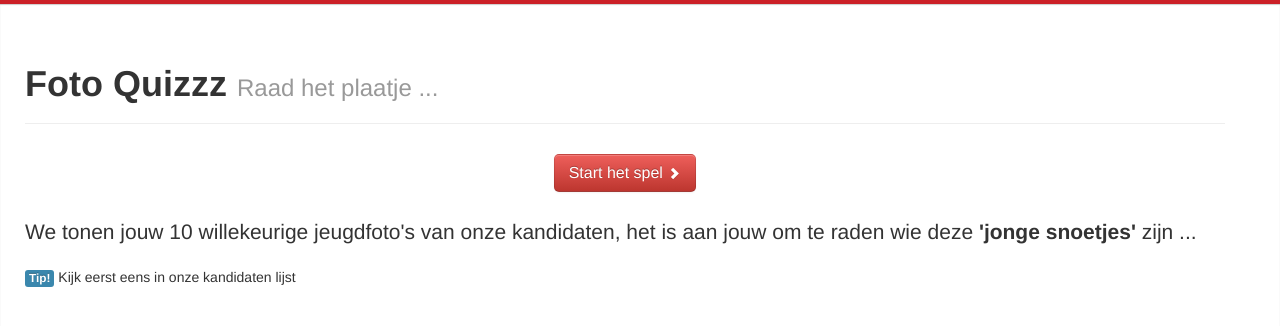
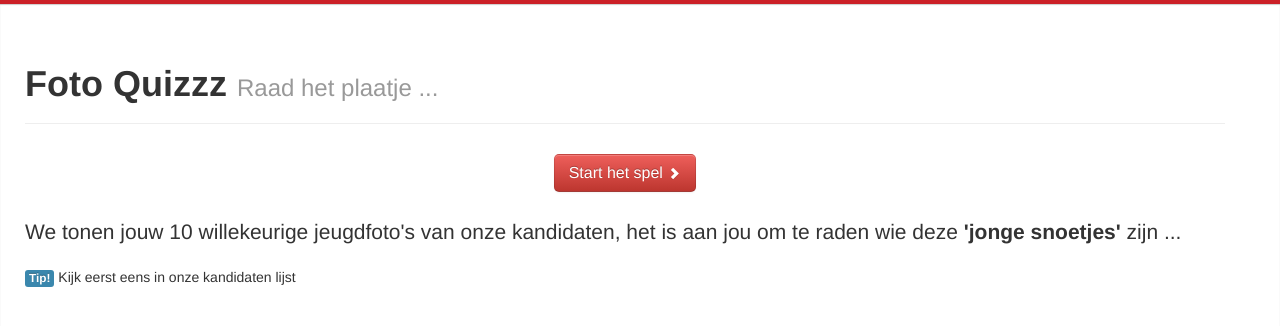
Before and after one commit to lukin0110/mobile-lijstburgemeester, a Django app: template templates/spel.html in a window 1280 px wide. Shown: the top 326 px of the page. Run offline with Django 3.2, Linux system fonts and the light colour scheme; the template is opened without the code that fills it, so the values that code supplies are empty; some libraries are stand-ins or nearby versions.

Commit message:
tze game

```diff
--- a/templates/spel.html
+++ b/templates/spel.html
@@ -4,7 +4,7 @@
         <h1>Foto Quizzz <small>Raad het plaatje ...</small></h1>
     </div>
     <p class="center"><a href="/spel/1" class="btn btn btn-danger btn-large" loading="true">Start het spel <i class="icon-chevron-right icon-white"></i></a></p>
-    <p class="lead" style="margin-top: 25px;">We tonen jouw 10 willekeurige jeugdfoto's van onze kandidaten, het is aan jouw om te raden wie deze <strong>'jonge snoetjes'</strong> zijn ... </p>
+    <p class="lead" style="margin-top: 25px;">We tonen jouw 10 willekeurige jeugdfoto's van onze kandidaten, het is aan jou om te raden wie deze <strong>'jonge snoetjes'</strong> zijn ... </p>
     <p><span class="label label-info">Tip!</span> Kijk eerst eens in onze kandidaten lijst</p>
 </div>
 {% include "inc/footer.html" %}
```
